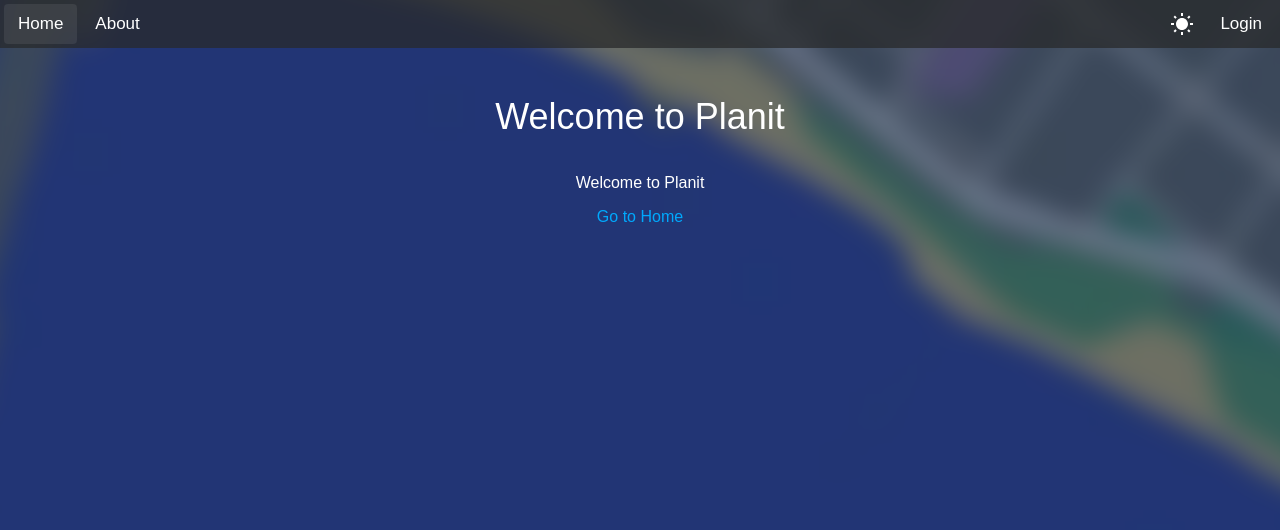
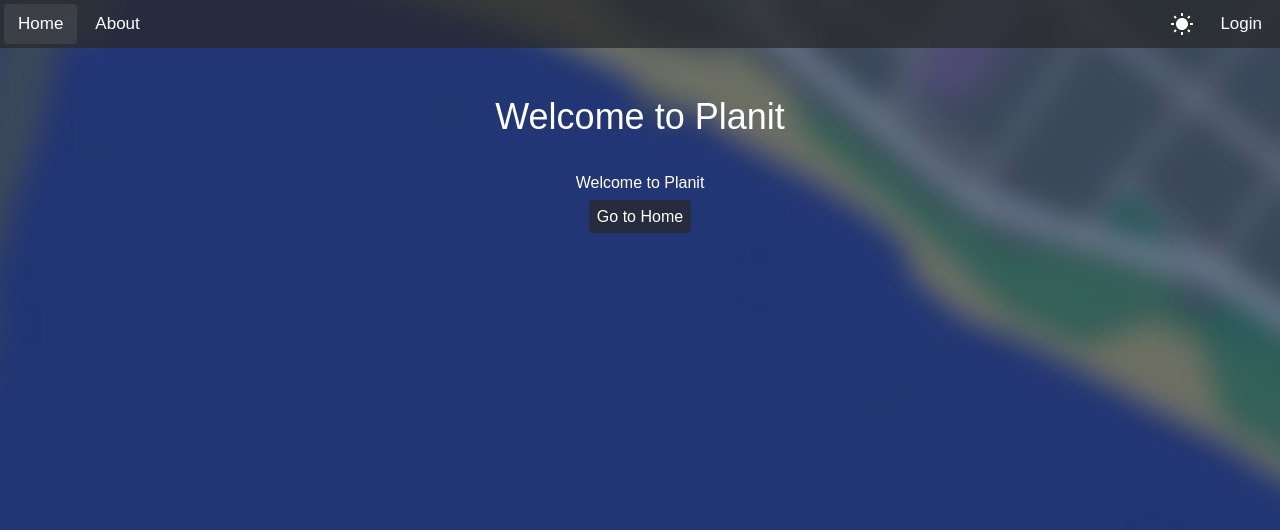
Before and after one commit to ElectricS01/Planit, a Vue app: page / in a window 1280 px wide. Shown: the top 530 px of the page. Built offline with nearby package versions, Linux system fonts and the light colour scheme.

Commit message:
Fix styling

```diff
--- a/src/assets/style.css
+++ b/src/assets/style.css
@@ -206,9 +206,25 @@ body {
   align-content: center;
 }
 
+.menu-button {
+  cursor: pointer;
+  color: white;
+  background-color: rgba(40, 42, 43, 0.75);
+  padding: 8px;
+  border-radius: 4px;
+  animation: fadeIn 1s forwards;
+  transition:
+    background-color 1s ease,
+    color 1s ease;
+}
+
 a {
   text-decoration: none;
   color: #00a8fc;
+}
+
+.small {
+  margin: 8px 0;
 }
 
 .title {
@@ -217,6 +233,10 @@ a {
   animation:
     slideIn 1s forwards,
     fadeIn 1s forwards;
+}
+
+.title-small {
+  animation: fadeIn 1s forwards;
 }
 
 @keyframes slideIn {
```
